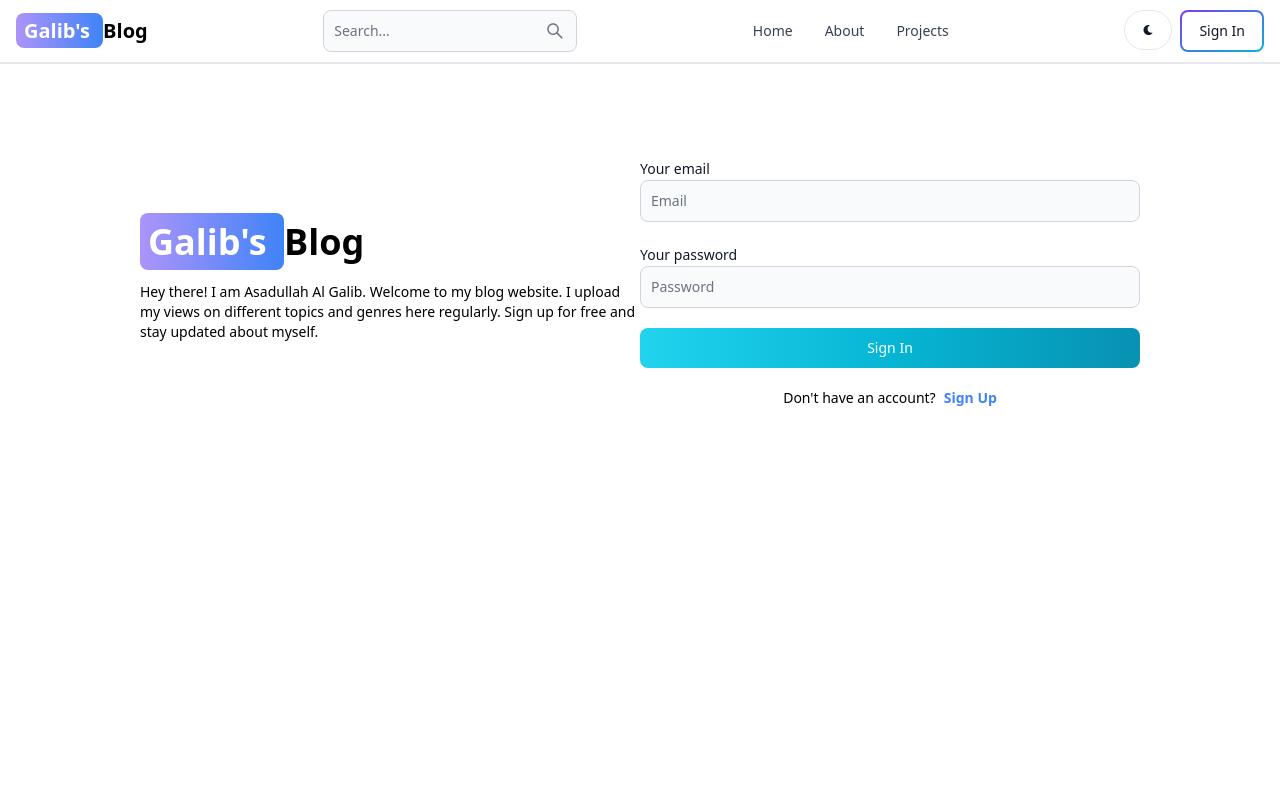
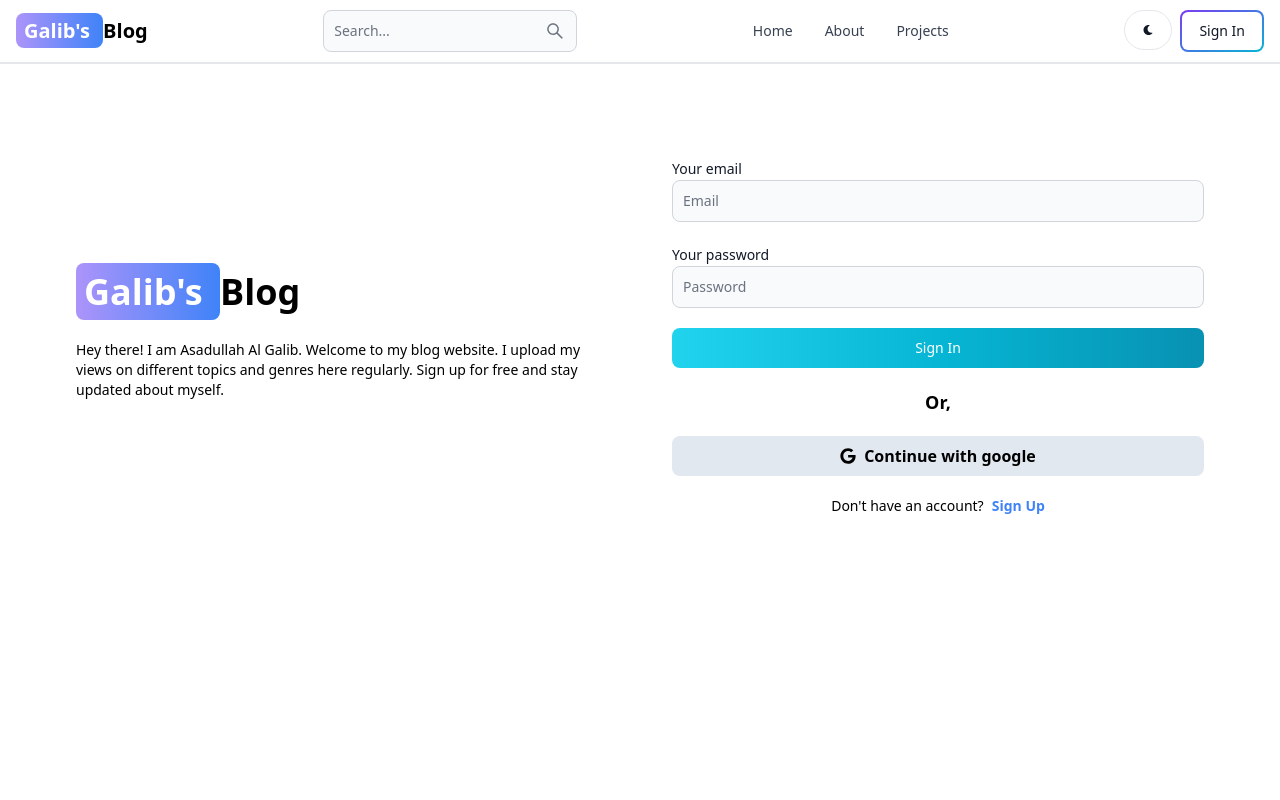
Before and after one commit to Galib-23/blog-2-client, a React (Vite) app: page /sign-in in a window 1280 px wide. Shown: the top 800 px of the page. Built offline with nearby package versions, Linux system fonts and the light colour scheme.

Commit message:
Add OAuth UI

```diff
--- /dev/null
+++ b/src/components/OAuth.jsx
@@ -0,0 +1,18 @@
+import { FaGoogle } from "react-icons/fa";
+
+const OAuth = () => {
+
+    const handleGoogleClick = async () => {
+
+    }
+
+  return (
+    <button onClick={handleGoogleClick} className="w-full text-black bg-slate-200 py-2 rounded-lg hover:shadow-sm hover:bg-slate-100 hover:text-slate-700">
+        <div className="flex items-center justify-center gap-2">
+        <FaGoogle /> <span className="font-semibold">Continue with google</span>
+        </div>
+    </button>
+  )
+}
+
+export default OAuth
--- a/src/pages/SignIn.jsx
+++ b/src/pages/SignIn.jsx
@@ -3,6 +3,7 @@ import { Alert, Button, Label, Spinner, TextInput } from "flowbite-react";
 import { useState } from "react";
 import { useDispatch, useSelector } from 'react-redux'
 import { SignInStart, signInFailure, signInSuccess } from "../redux/user/userSlice.js";
+import OAuth from "../components/OAuth.jsx";
 
 const SignIn = () => {
 
@@ -49,9 +50,10 @@ const SignIn = () => {
 
   return (
     <div className="min-h-screen mt-20">
-      <div className="flex p-3 max-w-5xl mx-auto flex-col md:flex-row md:items-center">
+      <div className="flex p-3 max-w-6xl mx-auto flex-col md:flex-row md:items-center gap-6 md:gap-16">
         {/* left section */}
-        <div className=" flex-1">
+        <div className="flex-1">
+          <div className="flex flex-col items-center sm:items-start gap-3 sm:gap-2">
           <Link
             to={"/"}
             className="whitespace-nowrap text-4xl font-bold dark:text-white"
@@ -61,11 +63,12 @@ const SignIn = () => {
             </span>{" "}
             Blog
           </Link>
-          <p className="text-sm mt-5">
+          <p className="text-sm mt-5 text-center sm:text-start">
             Hey there! I am Asadullah Al Galib. Welcome to my blog website. I
             upload my views on different topics and genres here regularly. Sign
             up for free and stay updated about myself.
           </p>
+          </div>
         </div>
 
         {/* right section */}
@@ -89,6 +92,8 @@ const SignIn = () => {
                 ) : "Sign In"
               }
             </Button>
+            <h2 className="text-lg font-semibold text-center">Or,</h2>
+            <OAuth />
           </form>
           <div className="flex gap-2 text-sm mt-5 justify-center">
             <span>Don&apos;t have an account?</span>
--- a/src/pages/SignUp.jsx
+++ b/src/pages/SignUp.jsx
@@ -1,6 +1,7 @@
 import { Link, useNavigate } from "react-router-dom";
 import { Alert, Button, Label, Spinner, TextInput } from "flowbite-react";
 import { useState } from "react";
+import OAuth from "../components/OAuth";
 
 const SignUp = () => {
 
@@ -49,9 +50,10 @@ const SignUp = () => {
 
   return (
     <div className="min-h-screen mt-20">
-      <div className="flex p-3 max-w-5xl mx-auto flex-col md:flex-row md:items-center">
+      <div className="flex p-3 max-w-6xl mx-auto flex-col md:flex-row md:items-center gap-6 md:gap-16">
         {/* left section */}
-        <div className=" flex-1">
+        <div className="flex-1">
+          <div className="flex flex-col items-center sm:items-start gap-3 sm:gap-2">
           <Link
             to={"/"}
             className="whitespace-nowrap text-4xl font-bold dark:text-white"
@@ -61,11 +63,12 @@ const SignUp = () => {
             </span>{" "}
             Blog
           </Link>
-          <p className="text-sm mt-5">
+          <p className="text-sm mt-5 text-center sm:text-start">
             Hey there! I am Asadullah Al Galib. Welcome to my blog website. I
             upload my views on different topics and genres here regularly. Sign
             up for free and stay updated about myself.
           </p>
+          </div>
         </div>
 
         {/* right section */}
@@ -93,6 +96,8 @@ const SignUp = () => {
                 ) : "Sign Up"
               }
             </Button>
+            <h2 className="text-lg font-semibold text-center">Or,</h2>
+            <OAuth />
           </form>
           <div className="flex gap-2 text-sm mt-5 justify-center">
             <span>Already have an account?</span>
```
